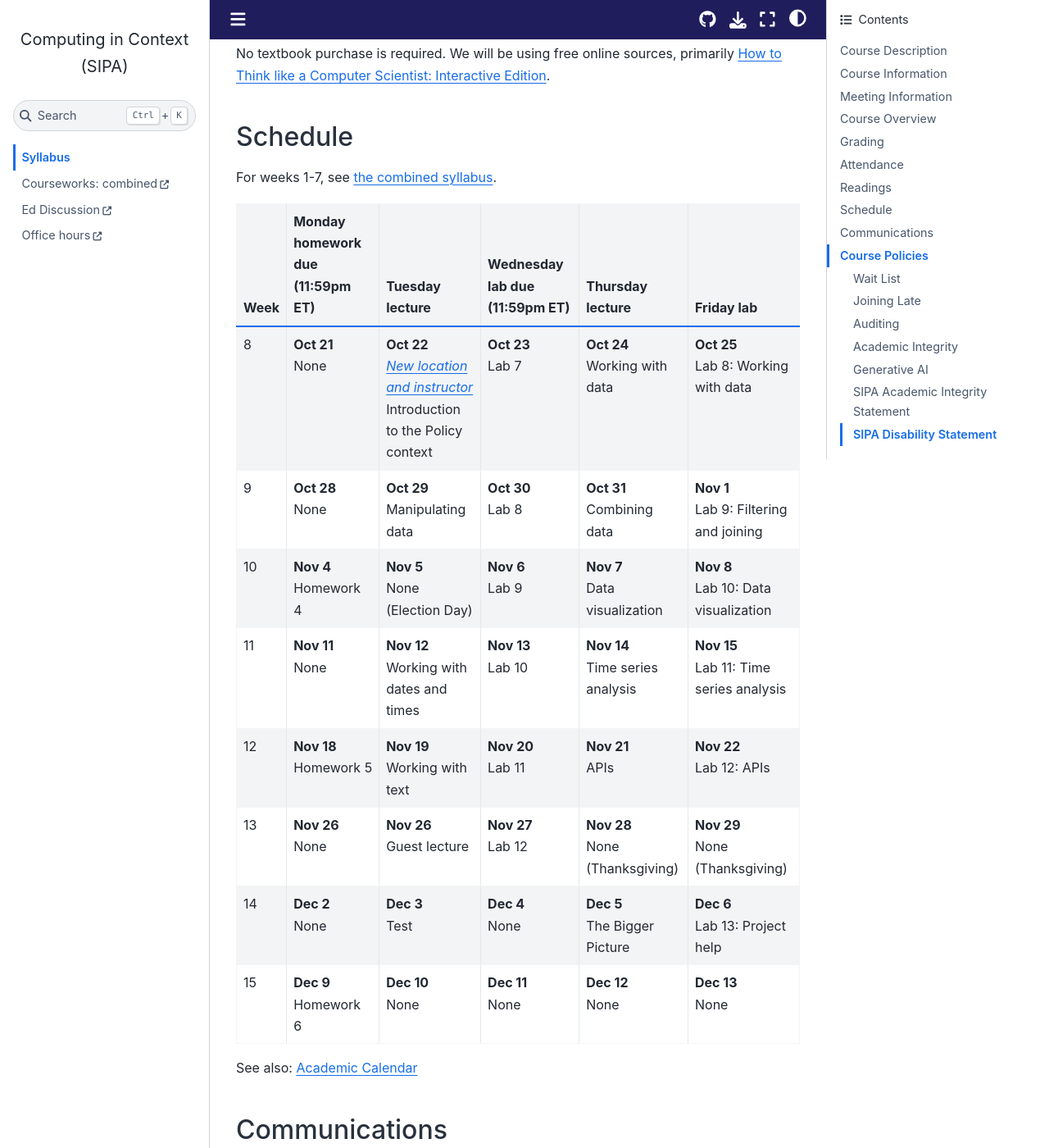
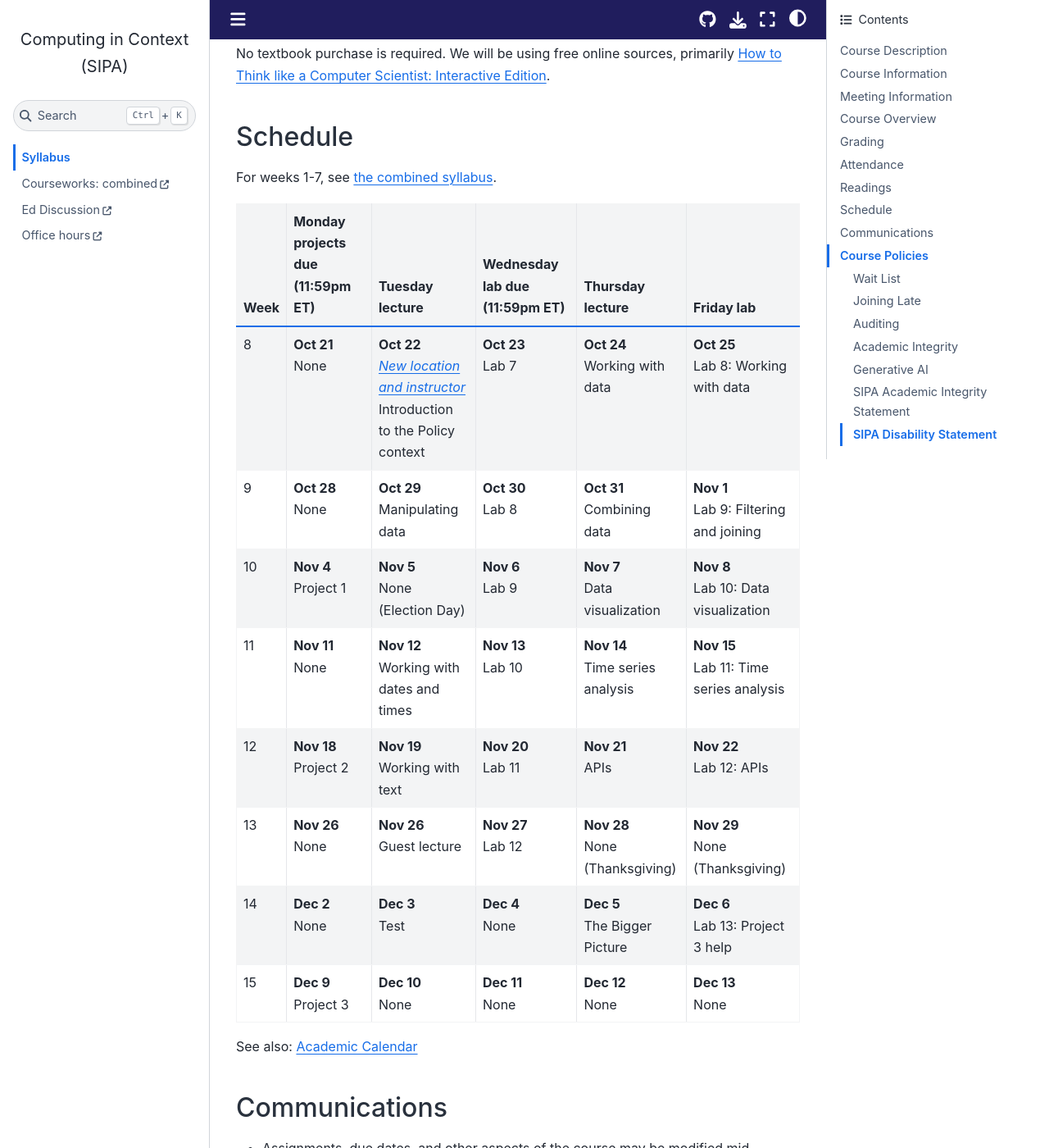
Before and after one commit to afeld/computing-in-context, a Jupyter Book: the page built from index.md, in a window 1280 px wide and 1400 px high, scrolled down 4093 px. Shown: the whole window at 82% size. Built offline with Jupyter Book 1.0.4 settings and Sphinx 7.4.7 and the Sphinx Book theme 1.1.4, drawn with Linux system fonts in a browser that asks for light colours.

Commit message:
match wording from combined syllabus ("Projects")

```diff
--- a/index.md
+++ b/index.md
@@ -104,28 +104,16 @@ No textbook purchase is required. We will be using free online sources, primaril
 
 For weeks 1-7, see [the combined syllabus](https://courseworks2.columbia.edu/courses/203144/pages/syllabus).
 
-<!--
-Homework due (Monday) |
---------------------- |
-**Oct 21**            |
-**Oct 28**            |
-**Nov 4**             |
-**Nov 11**            |
-**Nov 18**            |
-**Nov 25**            |
-**Dec 2**             |
--->
-
-| Week | Monday homework due (11:59pm ET) | Tuesday lecture                                                                                             | Wednesday lab due (11:59pm ET) | Thursday lecture                    | Friday lab                                  |
+| Week | Monday projects due (11:59pm ET) | Tuesday lecture                                                                                             | Wednesday lab due (11:59pm ET) | Thursday lecture                    | Friday lab                                  |
 | ---- | -------------------------------- | ----------------------------------------------------------------------------------------------------------- | ------------------------------ | ----------------------------------- | ------------------------------------------- |
 | 8    | **Oct 21**<br/>None              | **Oct 22**<br/>[_New location and instructor_](#meeting-information)<br/>Introduction to the Policy context | **Oct 23**<br/>Lab 7           | **Oct 24**<br/>Working with data    | **Oct 25**<br/>Lab 8: Working with data     |
 | 9    | **Oct 28**<br/>None              | **Oct 29**<br/>Manipulating data                                                                            | **Oct 30**<br/>Lab 8           | **Oct 31**<br/>Combining data       | **Nov 1**<br/>Lab 9: Filtering and joining  |
-| 10   | **Nov 4**<br/>Homework 4         | **Nov 5**<br/>None (Election Day)                                                                           | **Nov 6**<br/>Lab 9            | **Nov 7**<br/>Data visualization    | **Nov 8**<br/>Lab 10: Data visualization    |
+| 10   | **Nov 4**<br/>Project 1          | **Nov 5**<br/>None (Election Day)                                                                           | **Nov 6**<br/>Lab 9            | **Nov 7**<br/>Data visualization    | **Nov 8**<br/>Lab 10: Data visualization    |
 | 11   | **Nov 11**<br/>None              | **Nov 12**<br/>Working with dates and times                                                                 | **Nov 13**<br/>Lab 10          | **Nov 14**<br/>Time series analysis | **Nov 15**<br/>Lab 11: Time series analysis |
-| 12   | **Nov 18**<br/>Homework 5        | **Nov 19**<br/>Working with text                                                                            | **Nov 20**<br/>Lab 11          | **Nov 21**<br/>APIs                 | **Nov 22**<br/>Lab 12: APIs                 |
+| 12   | **Nov 18**<br/>Project 2         | **Nov 19**<br/>Working with text                                                                            | **Nov 20**<br/>Lab 11          | **Nov 21**<br/>APIs                 | **Nov 22**<br/>Lab 12: APIs                 |
 | 13   | **Nov 26**<br/>None              | **Nov 26**<br/>Guest lecture                                                                                | **Nov 27**<br/>Lab 12          | **Nov 28**<br/>None (Thanksgiving)  | **Nov 29**<br/>None (Thanksgiving)          |
-| 14   | **Dec 2**<br/>None               | **Dec 3**<br/>Test                                                                                          | **Dec 4**<br/>None             | **Dec 5**<br/>The Bigger Picture    | **Dec 6**<br/>Lab 13: Project help          |
-| 15   | **Dec 9**<br/>Homework 6         | **Dec 10**<br/>None                                                                                         | **Dec 11**<br/>None            | **Dec 12**<br/>None                 | **Dec 13**<br/>None                         |
+| 14   | **Dec 2**<br/>None               | **Dec 3**<br/>Test                                                                                          | **Dec 4**<br/>None             | **Dec 5**<br/>The Bigger Picture    | **Dec 6**<br/>Lab 13: Project 3 help        |
+| 15   | **Dec 9**<br/>Project 3          | **Dec 10**<br/>None                                                                                         | **Dec 11**<br/>None            | **Dec 12**<br/>None                 | **Dec 13**<br/>None                         |
 
 See also: [Academic Calendar](https://www.registrar.columbia.edu/event/academic-calendar?acfy=49&acterm=6&acschool=18&keys=&field_event_type1_tid%5B%5D=21&field_event_type1_tid%5B%5D=22&field_event_type1_tid%5B%5D=23)
 
```
